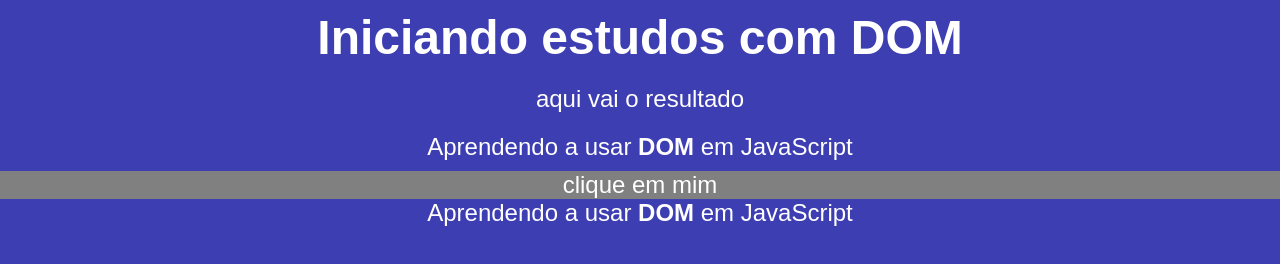
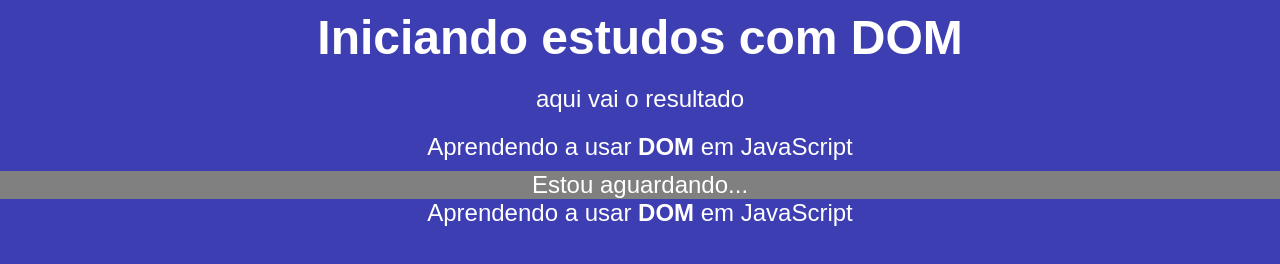
Before and after one commit to lzeunfa/CursoJS, a plain HTML site: page Aula09DOM/index.html in a window 1280 px wide. Drawn offline with Linux system fonts and the light colour scheme.

Commit message:
Update index.html

```diff
--- a/Aula09DOM/index.html
+++ b/Aula09DOM/index.html
@@ -39,9 +39,9 @@
         var p1 = document.getElementsByTagName('p')[1]
         document.write(p1.innerHTML)
 
-        /*var d = document.getElementById('msg')
+        var d = document.getElementById('msg')
         d.innerText='Estou aguardando...'
-        d.style.background='gray'*/
+        d.style.background='gray'
 
         var d = document.querySelector('div#msg')
         d.style.background='gray'
```
